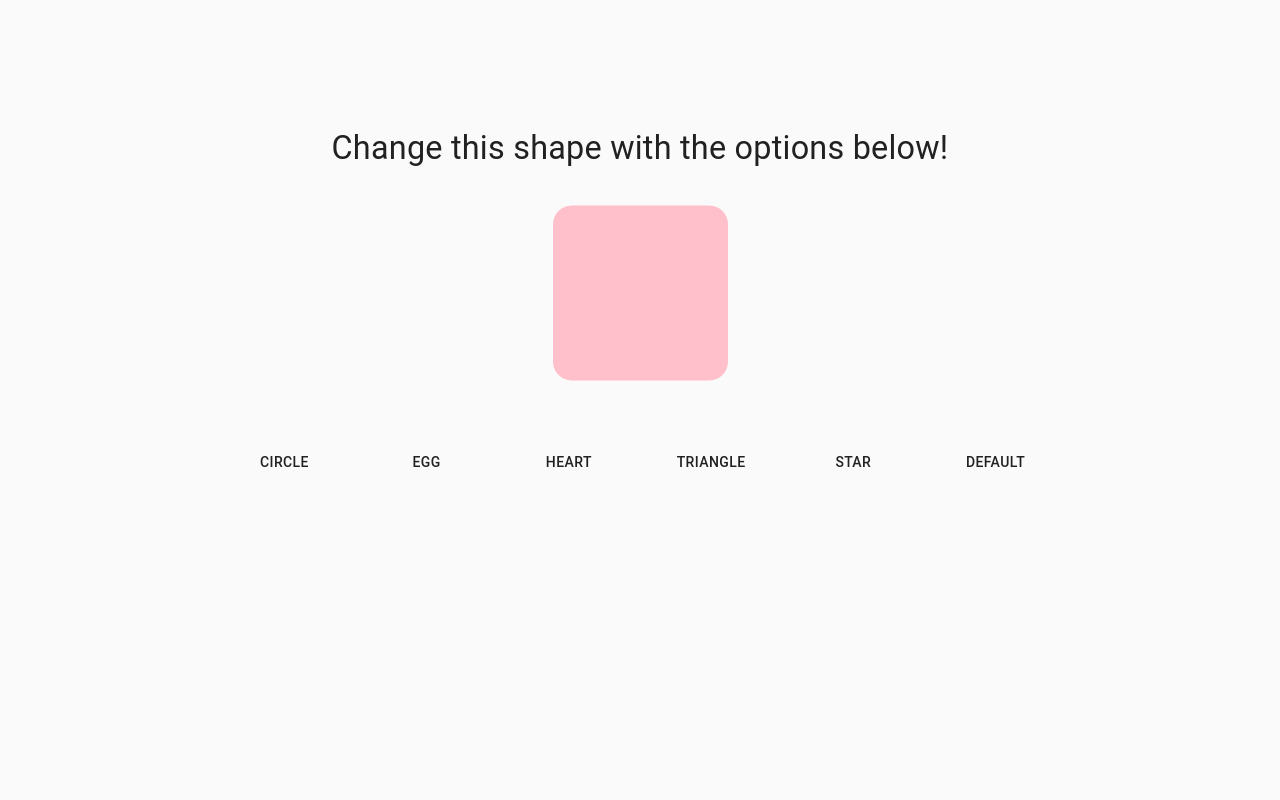
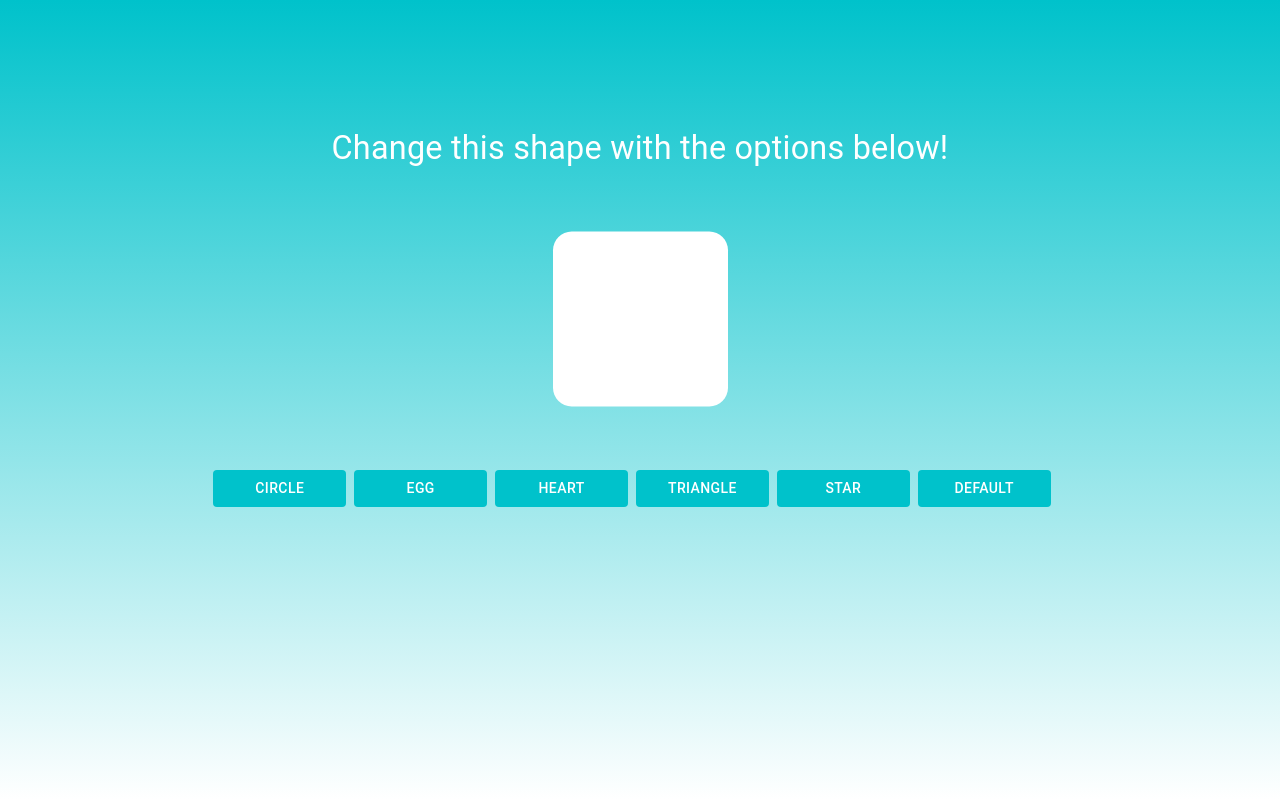
Before and after one commit to paunil/shape-changer, a React (Create React App) app: page / in a window 1280 px wide. Built offline with nearby package versions, Linux system fonts and the light colour scheme.

Commit message:
add final design touches and comments

```diff
--- a/src/components/App.jsx
+++ b/src/components/App.jsx
@@ -1,15 +1,25 @@
 import React, { useState } from 'react'
 import ObjectToBeChanged from './ObjectToBeChanged.jsx'
 import ShapeOptions from './ShapeOptions.jsx'
-import { createMuiTheme, responsiveFontSizes, ThemeProvider } from '@material-ui/core/styles'
 import CssBaseline from '@material-ui/core/CssBaseline'
 import Grid from '@material-ui/core/Grid'
+import { createMuiTheme, responsiveFontSizes, ThemeProvider } from '@material-ui/core/styles'
 
 function App() {
 
-  const theme = responsiveFontSizes(createMuiTheme({}), {
+  // makes text color white
+  let theme = createMuiTheme({
+    palette: {
+      text: {
+        primary: "#fff"
+      }
+    }
+  })
+
+  // makes header font size responsive
+  theme = responsiveFontSizes(theme, {
     breakpoints: ["sm", "md"],
-    factor: 4,
+    factor: 10,
     variants: ["h4"]
   })
 
--- a/src/components/ObjectToBeChanged.jsx
+++ b/src/components/ObjectToBeChanged.jsx
@@ -6,13 +6,13 @@ import { shapes } from './shapes'
 import { FontAwesomeIcon } from '@fortawesome/react-fontawesome'
 import { faCircle, faEgg, faHeart, faSortUp, faStar, faSquare } from '@fortawesome/free-solid-svg-icons'
 
-
 function ObjectToBeChanged({ selectedOption }) {
 
+  // breaks out common denominators
   const generateIconStyle = (shape, multiplier) => {
     return {
       fontSize: "var(--" + shape + "-size)",
-      color: "pink",
+      color: "white",
       position: "absolute",
       top: "calc(100px - var(--" + shape + "-size) / 2)",
       left: "calc(100px - var(--" + shape + "-size) * " + multiplier + " / 2)"
@@ -22,22 +22,20 @@ function ObjectToBeChanged({ selectedOption }) {
   return (
     <Grid
       container
-      direction="column"
-      justify="center"
-      alignItems="center"
       style={{ margin: "10% 0% 4% 0%" }}
     >
 
-      <Grid item>
+      <Grid item xs={12} container justify="center" alignItems="center">
         <Typography
           variant="h4"
+          align="center"
           style={{ marginBottom: "4%" }}
         >
           Change this shape with the options below!
         </Typography>
       </Grid>
 
-      <Grid item>
+      <Grid item xs={12} container justify="center">
         <motion.div
           initial={"default"}
           animate={selectedOption}
--- a/src/components/ShapeOptions.jsx
+++ b/src/components/ShapeOptions.jsx
@@ -4,46 +4,37 @@ import Grid from '@material-ui/core/Grid'
 
 function ShapeOptions({ setSelectedOption }) {
 
+  // breaks out common denominators
+  const createButtons = (buttonNames) => {
+    return buttonNames.map((name) =>
+      <Grid item key={name} xs>
+        <Button
+          fullWidth={true}
+          onClick={() => onButtonClick(name)}
+          className="button"
+          style={{ background: "#00c2cb" }}
+        >
+          {name}
+        </Button>
+      </Grid>
+    )
+  }
+
   const onButtonClick = (option) => {
     setSelectedOption(option)
   }
 
   return (
-    <Grid container>
+    <Grid container spacing={1}>
       <Grid
         item
         container
         wrap="nowrap"
         xs={12}
         sm={6}
+        spacing={1}
       >
-        <Grid item xs>
-          <Button
-            fullWidth={true}
-            onClick={() => onButtonClick('circle')}
-            className="button"
-          >
-            Circle
-          </Button>
-        </Grid>
-        <Grid item xs>
-          <Button
-            fullWidth={true}
-            onClick={() => onButtonClick('egg')}
-            className="button"
-          >
-            Egg
-          </Button>
-        </Grid>
-        <Grid item xs>
-          <Button
-            fullWidth={true}
-            onClick={() => onButtonClick('heart')}
-            className="button"
-          >
-            Heart
-          </Button>
-        </Grid>
+        {createButtons(['circle', 'egg', 'heart'])}
       </Grid>
 
       <Grid
@@ -52,34 +43,9 @@ function ShapeOptions({ setSelectedOption }) {
         wrap="nowrap"
         xs={12}
         sm={6}
+        spacing={1}
       >
-        <Grid item xs>
-          <Button
-            fullWidth={true}
-            onClick={() => onButtonClick('triangle')}
-            className="button"
-          >
-            Triangle
-          </Button>
-        </Grid>
-        <Grid item xs>
-          <Button
-            fullWidth={true}
-            onClick={() => onButtonClick('star')}
-            className="button"
-          >
-            Star
-          </Button>
-        </Grid>
-        <Grid item xs>
-          <Button
-            fullWidth={true}
-            onClick={() => onButtonClick('default')}
-            className="button"
-          >
-            Default
-          </Button>
-        </Grid>
+        {createButtons(['triangle', 'star', 'default'])}
       </Grid>
     </Grid>
   )
--- a/src/index.css
+++ b/src/index.css
@@ -0,0 +1,10 @@
+/* makes body fill page heigth, otherwise background won't work */
+html, body {
+  height: 100%;
+}
+
+body {
+  margin: 0;
+  height: 100%;
+  background: linear-gradient(to bottom, #00c2cb 0%, #ffffff 100%);
+}
```
